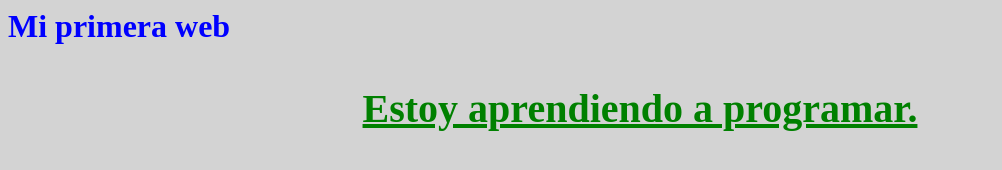
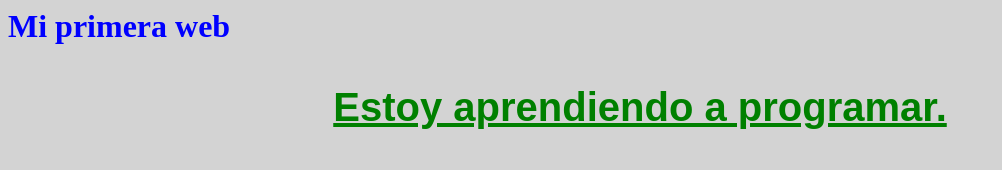
Before and after one commit to nahuelaparisiledesma-prog/mi-primera-web, a plain HTML site: page index.html in a window 1280 px wide. Shown: the whole page, without its empty margins (0-1002 px from the left). Drawn offline with Linux system fonts and the light colour scheme.

Commit message:
Add files via upload

```diff
--- a/index.html
+++ b/index.html
@@ -1,3 +1,3 @@
 <style>h1 {color:blue;}</style>
 <h1>Mi primera web</h1>
-<p> Estoy aprendiendo a programar.</p> <style>p {color:green; font-size:40px; text-align:center;font-weight:bold;text-decoration:underline;} body {background-color:lightgray;}</style>
+<p> Estoy aprendiendo a programar.</p> <style>p {color:green; font-size:40px; text-align:center;font-weight:bold;text-decoration:underline;font-family:Arial;} body {background-color:lightgray;}</style>
```
